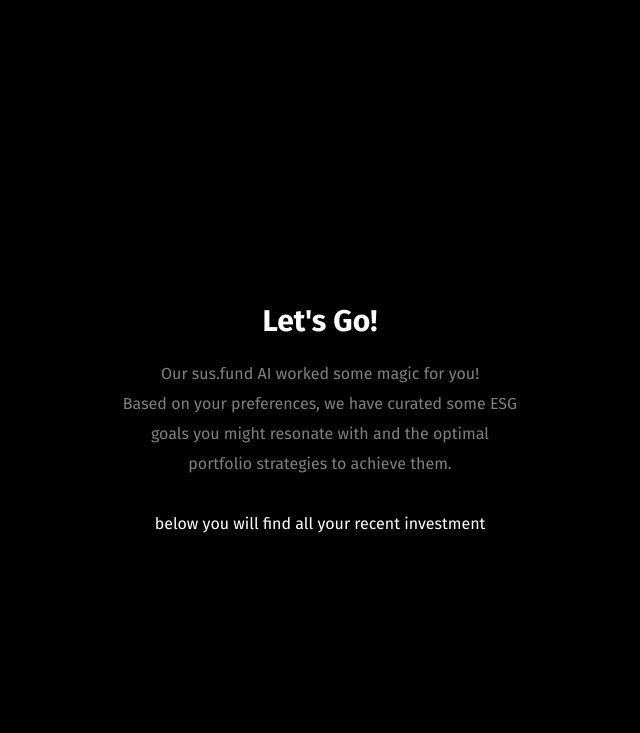
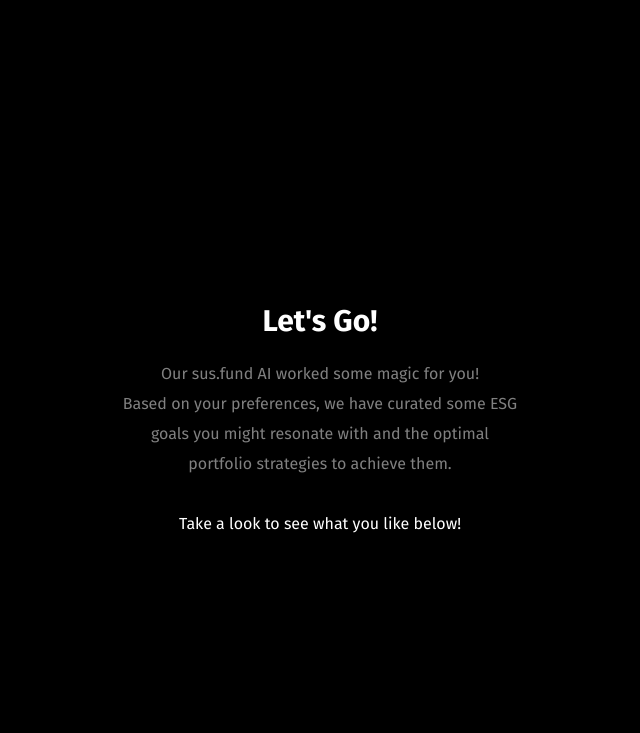
Before and after one commit to casparschucan/TheHackSnacks, a Flask app: template flask_server/templates/overview.html in a window 1280 px wide. Shown: the top 733 px of the page, without its empty margins (320-960 px from the left). Run offline with Flask 3, Linux system fonts and the light colour scheme; the template is opened without the code that fills it: most values are stand-ins (such as "Sample title", 1, 10 or a date in 2020); grey boxes marked "Sample" are stand-in pictures; some libraries are stand-ins or nearby versions.

Commit message:
Update overview.html

```diff
--- a/flask_server/templates/overview.html
+++ b/flask_server/templates/overview.html
@@ -33,7 +33,7 @@
 
         <p></p><br>
 
-        below you will find all your recent investment
+          Take a look to see what you like below!
 
       </div>
     </div>
@@ -63,8 +63,12 @@
           <br><p></p><br>
           <div class="whitespace fade">
             {{ci.plot | safe}}
-            <br>
-            <div class="funfact">{{ ci.funfact }}</div>
+
+            <div class="whitetxt"><center>
+              <h1 style="color:black;">Did You Know?</h1>
+       {{ ci.funfact }}
+        </div>
+
           </div>
           <br><p></p><br>
       {% endfor %}
```
